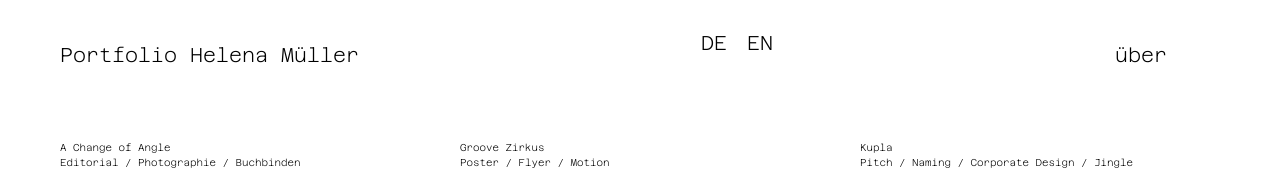
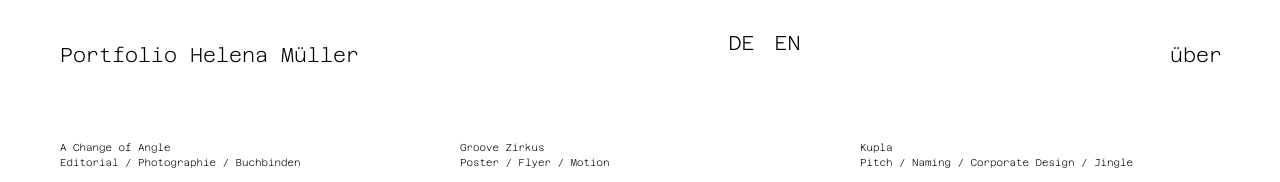
Before and after one commit to HelenaM11/portfolio, a plain HTML site: page index.html in a window 1280 px wide. Shown: the top 182 px of the page. Drawn offline with Linux system fonts and the light colour scheme; a web font is replaced by a local one.

Commit message:
Update style.css

```diff
--- a/style.css
+++ b/style.css
@@ -63,7 +63,7 @@ video {
 }
 
 .navigation__logo {
-    width: 105px;
+    width: 50px;
     justify-self: end;
 }
 
```
